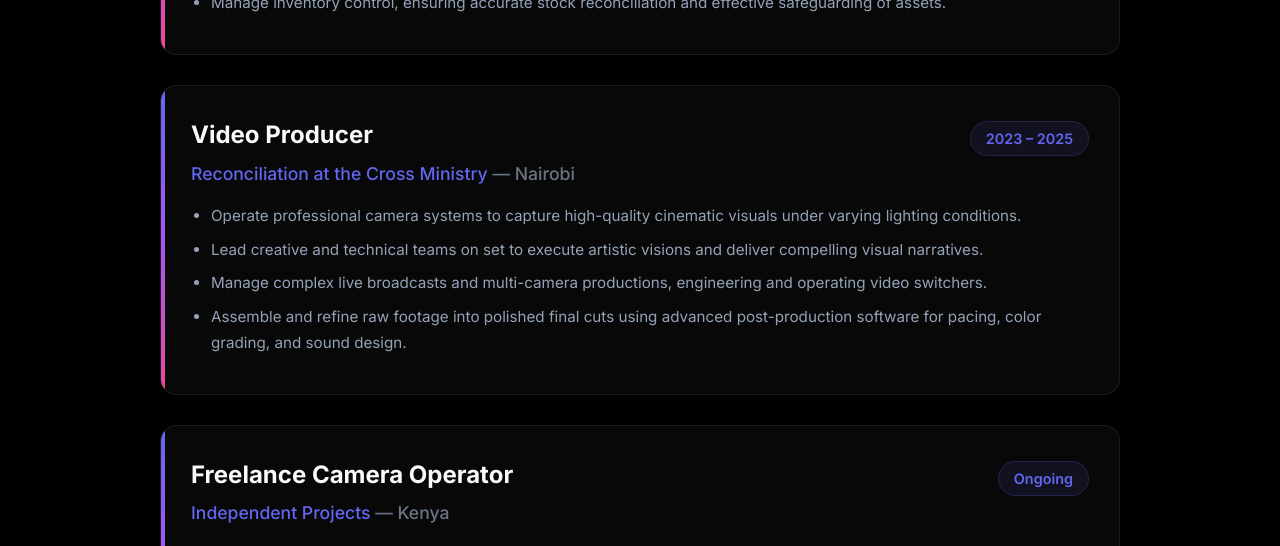
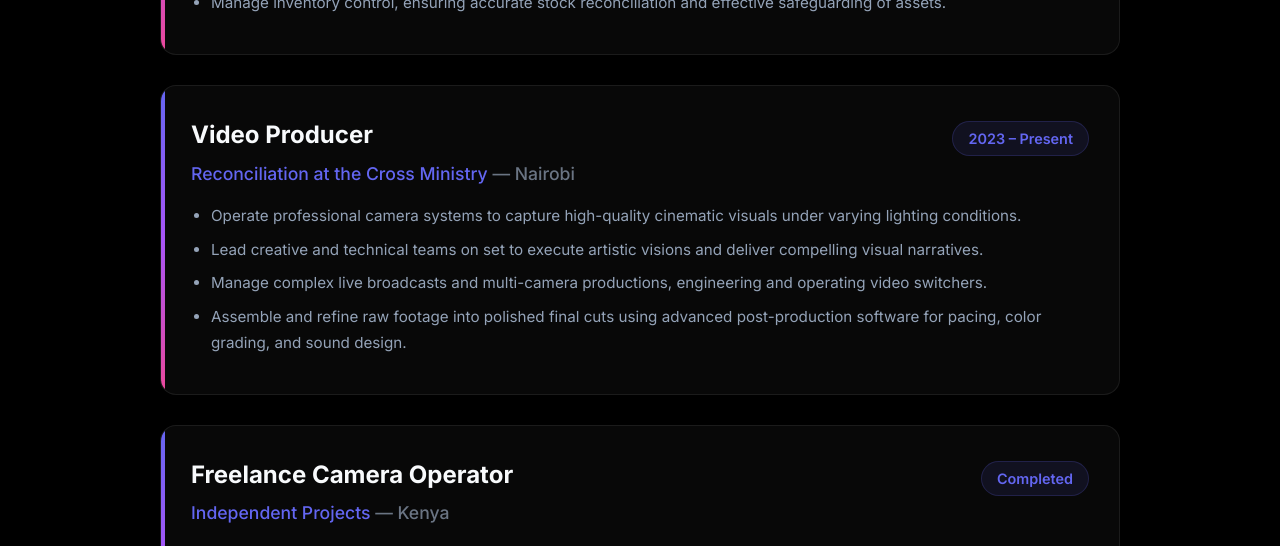
Before and after one commit to Megsy787/benson, a Next.js app: page / in a window 1280 px wide. Shown: the part 2160-2706 px from the top of the page. Built offline with nearby package versions, Linux system fonts and the light colour scheme.

Commit message:
details update

```diff
--- a/components/Experience.tsx
+++ b/components/Experience.tsx
@@ -23,7 +23,7 @@ const experiences = [
     title: 'Video Producer',
     company: 'Reconciliation at the Cross Ministry',
     location: 'Nairobi',
-    period: '2023 – 2025',
+    period: '2023 – Present',
     description: [
       'Operate professional camera systems to capture high-quality cinematic visuals under varying lighting conditions.',
       'Lead creative and technical teams on set to execute artistic visions and deliver compelling visual narratives.',
@@ -36,7 +36,7 @@ const experiences = [
     title: 'Freelance Camera Operator',
     company: 'Independent Projects',
     location: 'Kenya',
-    period: 'Ongoing',
+    period: 'Completed',
     description: [
       'Tukuza Award: Served as a core Camera Operator, capturing high-quality live event footage for the prestigious award ceremony.',
       'Manyani NSY Graduation: Operated professional camera equipment executing precise framing and focus for event broadcasting and archiving.'
```
